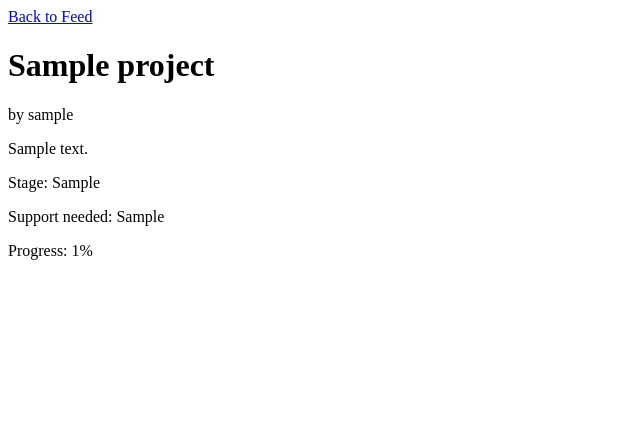
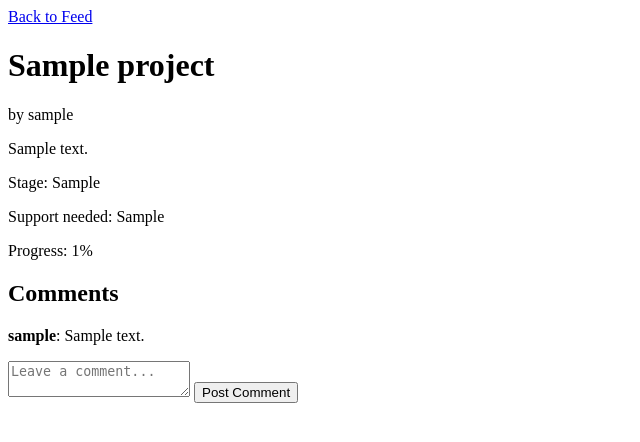
Before and after one commit to Yaseenobigboi/Derivco_Assessment, a Flask app: page /projects/1 in a window 1280 px wide. Shown: the top 442 px of the page, without its empty margins (0-640 px from the left). Run offline with Flask 3, Linux system fonts and the light colour scheme; the visitor is signed in with stand-in values (Sample User, id 1); tables that the repository leaves empty hold one stand-in row (values such as "Sample post").

Commit message:
add comments to project detail page

```diff
--- a/app.py
+++ b/app.py
@@ -115,10 +115,31 @@ def project_detail(project_id):
         JOIN users ON projects.user_id = users.id
         WHERE projects.id = ?
     ''', (project_id,)).fetchone()
+    comments = conn.execute('''
+        SELECT comments.*, users.username
+        FROM comments
+        JOIN users ON comments.user_id = users.id
+        WHERE comments.project_id = ?
+    ''', (project_id,)).fetchall()
     conn.close()
     if project is None:
         return 'Project not found', 404
-    return render_template('project_detail.html', project=project)
+    return render_template('project_detail.html', project=project, comments=comments)
+
+
+@app.route('/projects/<int:project_id>/comment', methods=['POST'])
+def add_comment(project_id):
+    if not session.get('user_id'):
+        return redirect(url_for('login'))
+    body = request.form['body']
+    conn = sqlite3.connect(DATABASE)
+    conn.execute(
+        'INSERT INTO comments (project_id, user_id, body) VALUES (?, ?, ?)',
+        (project_id, session['user_id'], body)
+    )
+    conn.commit()
+    conn.close()
+    return redirect(url_for('project_detail', project_id=project_id))
 
 
 if __name__ == '__main__':
--- a/db.py
+++ b/db.py
@@ -26,5 +26,13 @@ def init_db():
             completed INTEGER DEFAULT 0
         )
     ''')
+    conn.execute('''
+        CREATE TABLE IF NOT EXISTS comments (
+            id INTEGER PRIMARY KEY AUTOINCREMENT,
+            project_id INTEGER NOT NULL,
+            user_id INTEGER NOT NULL,
+            body TEXT NOT NULL
+        )
+    ''')
     conn.commit()
     conn.close()
--- a/templates/project_detail.html
+++ b/templates/project_detail.html
@@ -13,5 +13,20 @@
     <p>Stage: {{ project['stage'] }}</p>
     <p>Support needed: {{ project['support_required'] }}</p>
     <p>Progress: {{ project['progress'] }}%</p>
+
+    <h2>Comments</h2>
+
+    {% for comment in comments %}
+        <p><strong>{{ comment['username'] }}</strong>: {{ comment['body'] }}</p>
+    {% endfor %}
+
+    {% if not comments %}
+        <p>No comments yet.</p>
+    {% endif %}
+
+    <form method="POST" action="/projects/{{ project['id'] }}/comment">
+        <textarea name="body" placeholder="Leave a comment..." required></textarea>
+        <button type="submit">Post Comment</button>
+    </form>
 </body>
 </html>
```
